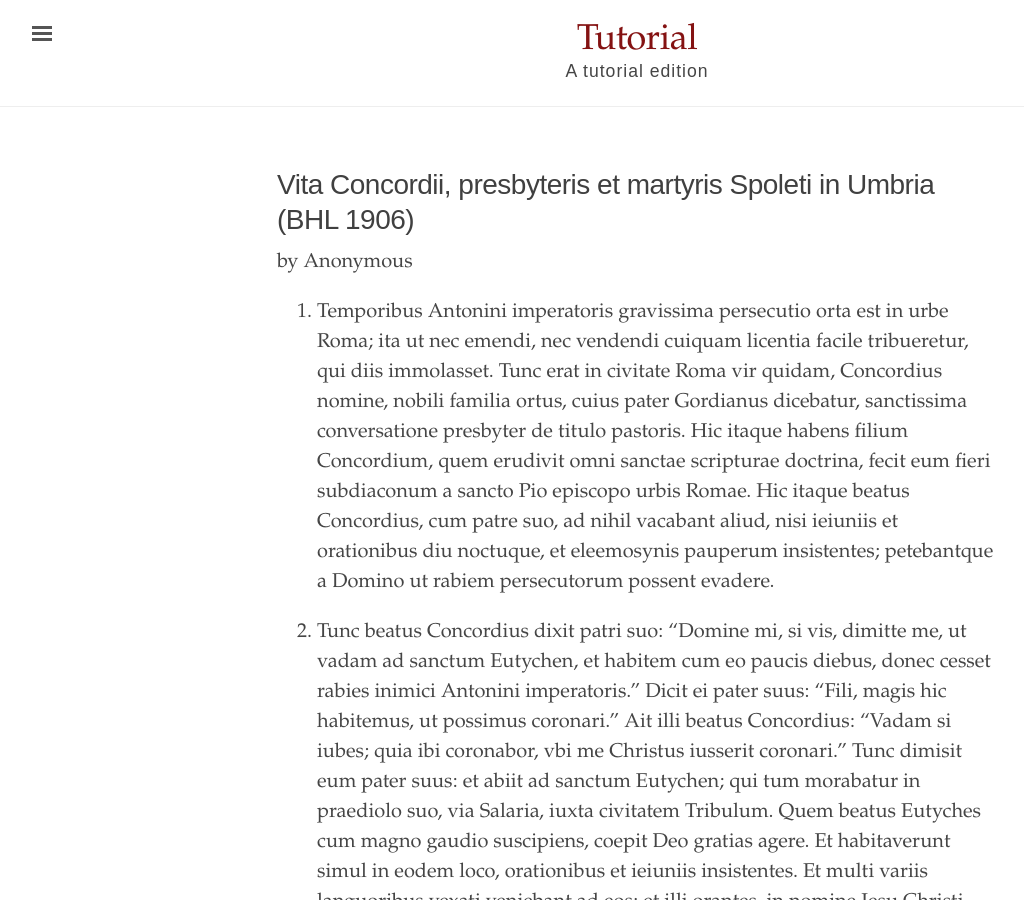
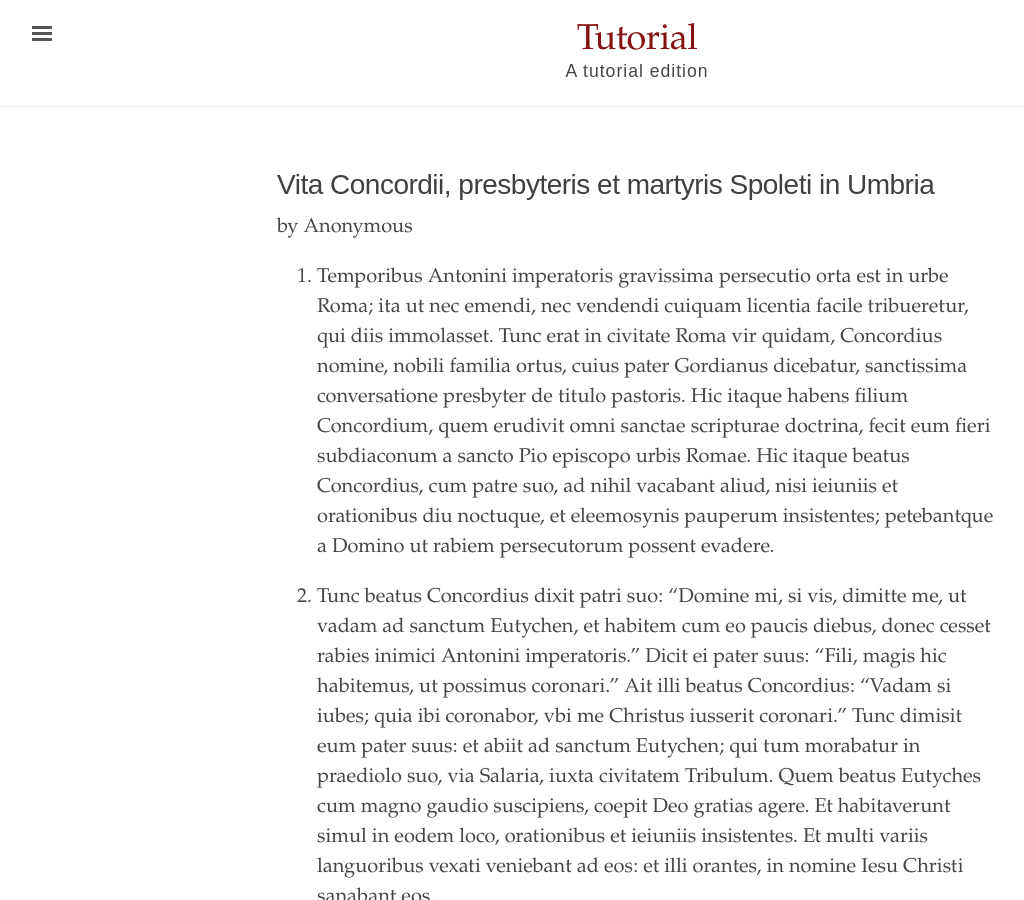
Before and after one commit to cjkoepke1/latin-hagiography, a Jekyll site: the page built from _texts/vita-concordii.md, in a window 1280 px wide and 900 px high. Shown: the whole window, without its empty margins (3-1027 px from the left). Built offline with Jekyll 4.4.1, drawn with Linux system fonts in a browser that asks for light colours.

Commit message:
Update metadata

```diff
--- a/_texts/vita-concordii.md
+++ b/_texts/vita-concordii.md
@@ -1,6 +1,8 @@
 ---
 layout: narrative
-title: Vita Concordii, presbyteris et martyris Spoleti in Umbria (BHL 1906)
+title: Vita Concordii, presbyteris et martyris Spoleti in Umbria
+bhl: 1906
+feast: January 1
 author: Anonymous
 editor: Carson Koepke
 source: Editus ex Actis Sanctorum
```
